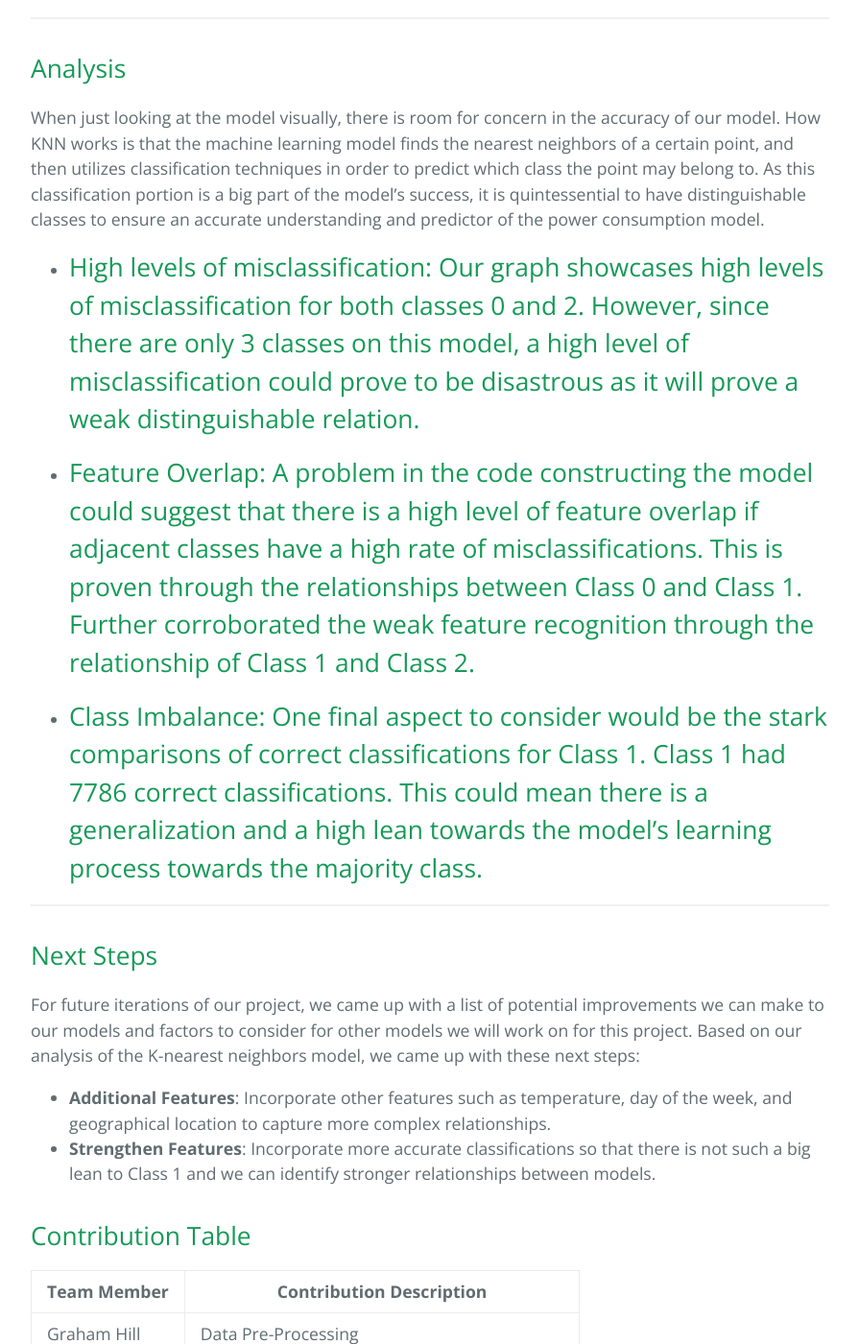
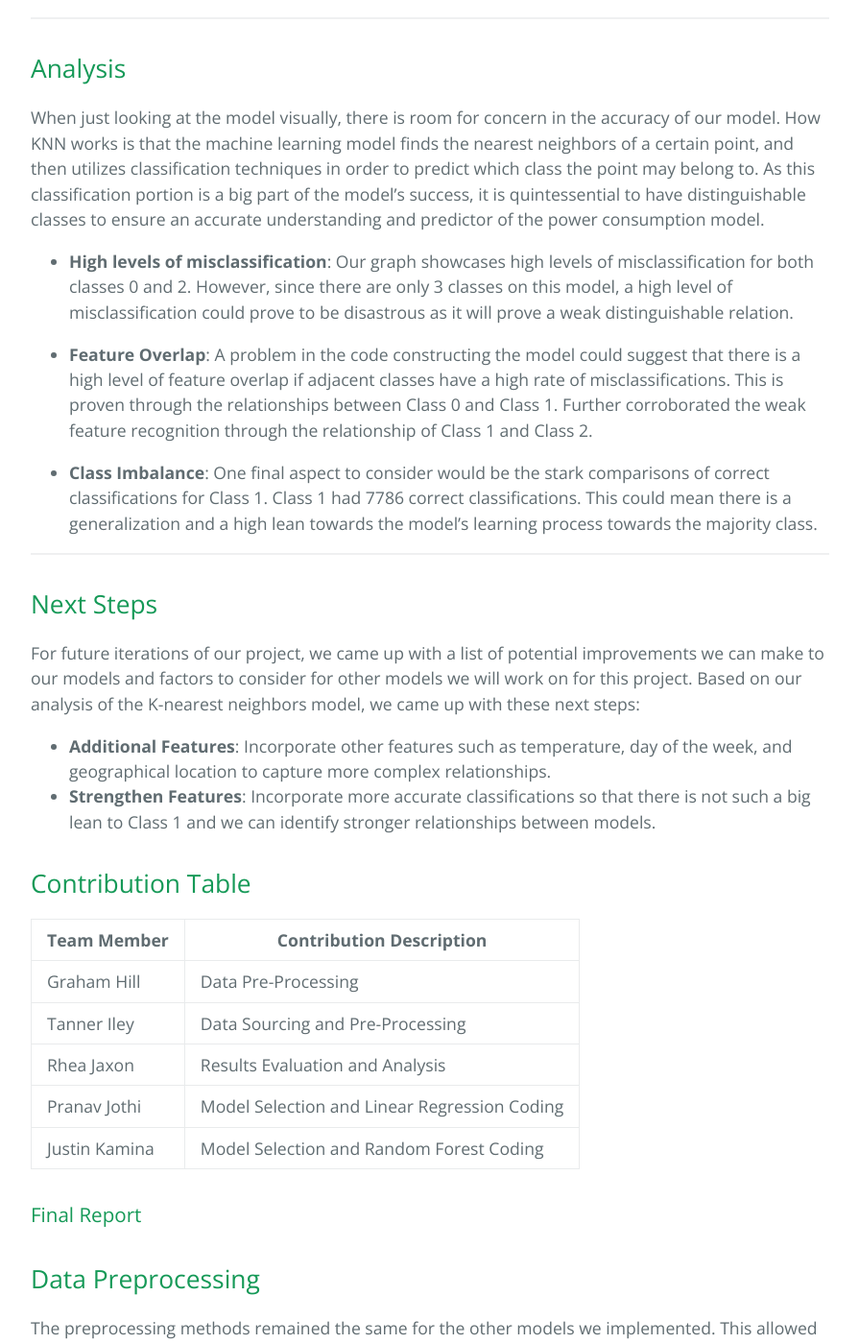
Before and after one commit to tanner-iley/4641-Eco, a Jekyll site: the page built from index.md, in a window 1280 px wide and 1400 px high, scrolled down 5261 px. Shown: the whole window at 96% size, without its empty margins (192-1087 px from the left). Built offline with Jekyll 4.4.1, drawn with Linux system fonts in a browser that asks for light colours; our own code applies the rules of GitHub Pages for plain Markdown files.

```diff
--- a/index.md
+++ b/index.md
@@ -107,11 +107,11 @@ The third model was the K-nearest neighbors model. For our analysis, Pennsylvani
 When just looking at the model visually, there is room for concern in the accuracy of our model. How KNN works is that the machine learning model finds the nearest neighbors of a certain point, and then utilizes classification techniques in order to predict which class the point may belong to. As this classification portion is a big part of the model’s success, it is quintessential to have distinguishable classes to ensure an accurate understanding and predictor of the power consumption model.
 
 
-- ## High levels of misclassification: Our graph showcases high levels of misclassification for both classes 0 and 2. However, since there are only 3 classes on this model, a high level of misclassification could prove to be disastrous as it will prove a weak distinguishable relation.
+- **High levels of misclassification**: Our graph showcases high levels of misclassification for both classes 0 and 2. However, since there are only 3 classes on this model, a high level of misclassification could prove to be disastrous as it will prove a weak distinguishable relation.
 
-- ## Feature Overlap: A problem in the code constructing the model could suggest that there is a high level of feature overlap if adjacent classes have a high rate of misclassifications. This is proven through the relationships between Class 0 and Class 1. Further corroborated the weak feature recognition through the relationship of Class 1 and Class 2.
+- **Feature Overlap**: A problem in the code constructing the model could suggest that there is a high level of feature overlap if adjacent classes have a high rate of misclassifications. This is proven through the relationships between Class 0 and Class 1. Further corroborated the weak feature recognition through the relationship of Class 1 and Class 2.
 
-- ## Class Imbalance: One final aspect to consider would be the stark comparisons of correct classifications for Class 1. Class 1 had 7786 correct classifications. This could mean there is a generalization and a high lean towards the model’s learning process towards the majority class.
+- **Class Imbalance**: One final aspect to consider would be the stark comparisons of correct classifications for Class 1. Class 1 had 7786 correct classifications. This could mean there is a generalization and a high lean towards the model’s learning process towards the majority class.
 
 ---
 
```
